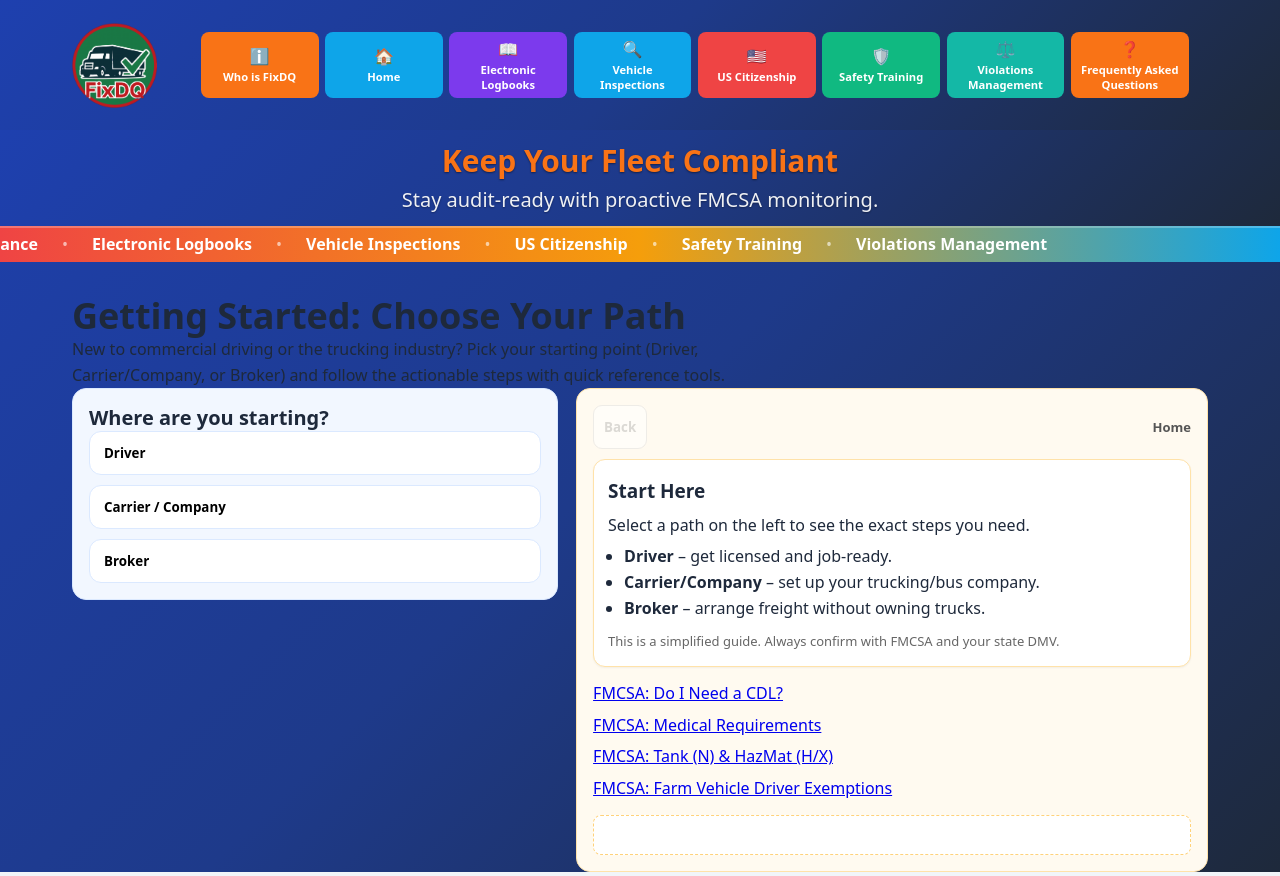
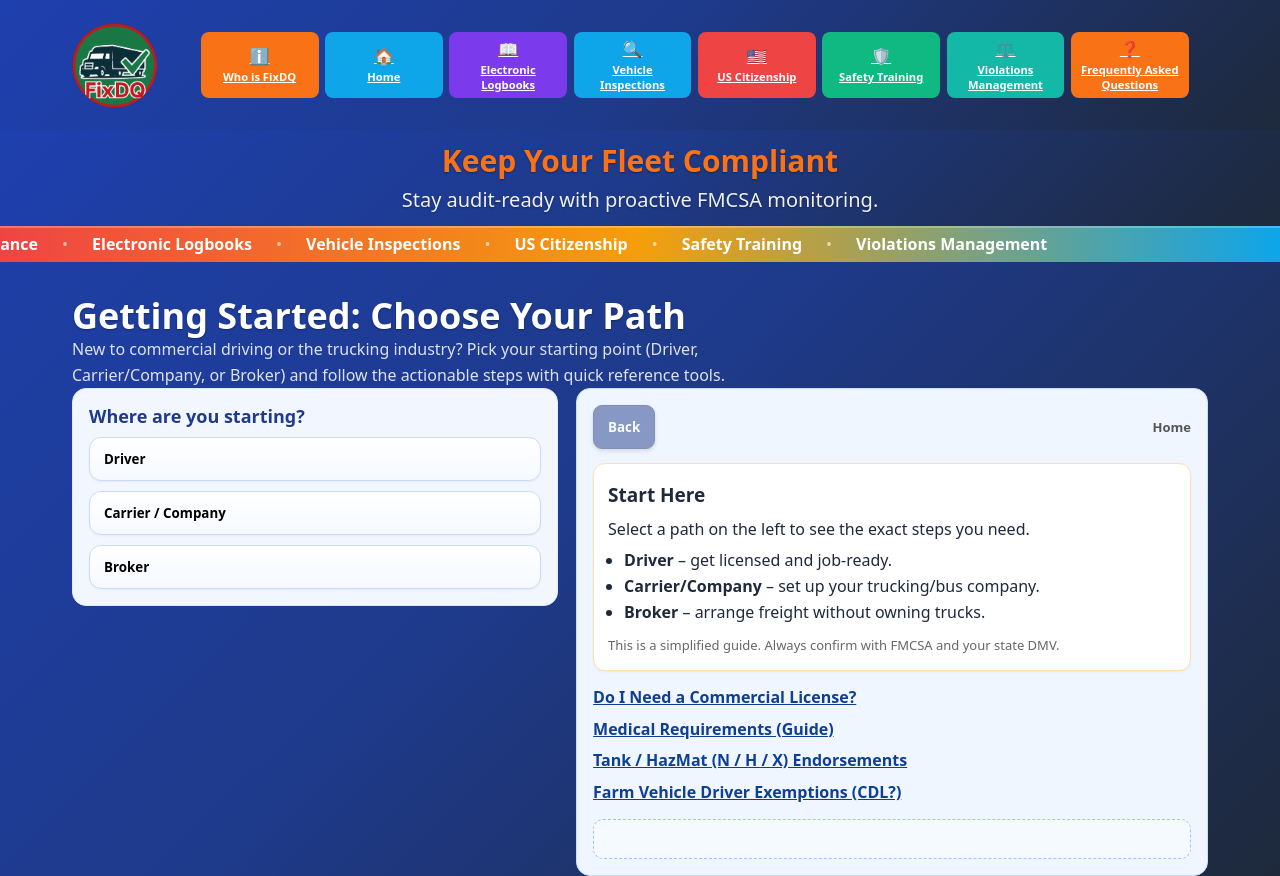
Before and after one commit to Cocodog2014/fixdq-Prod, a React (Vite) app: page /getting-started in a window 1280 px wide. Built offline with nearby package versions, Linux system fonts and the light colour scheme.

Commit message:
finished getting started

```diff
--- a/src/global.css
+++ b/src/global.css
@@ -169,6 +169,11 @@ body {
   -webkit-font-smoothing: antialiased;
   -moz-osx-font-smoothing: grayscale;
 }
+
+/* Utility: dark gradient page wrapper (enforces readable light text) */
+.gradient-page { background: var(--bg-gradient-primary); min-height: 100vh; color: var(--color-white); }
+.gradient-page h1, .gradient-page h2, .gradient-page h3 { color: var(--color-white); text-shadow:0 1px 2px rgba(0,0,0,0.35); }
+.gradient-page a { color: #fff; text-decoration: underline; }
 
 /* Touch-friendly sizing for mobile */
 button,
--- a/src/pages/GettingStarted/GettingStarted.css
+++ b/src/pages/GettingStarted/GettingStarted.css
@@ -1,26 +1,42 @@
 .gs-flow { display:grid; grid-template-columns:1fr 1.3fr; gap:18px; align-items:start; }
-.getting-started-page.gradient-page { background: var(--bg-gradient-primary); min-height:100vh; color: var(--color-gray-800); }
-.getting-started-page .gs-card { box-shadow: var(--shadow-sm); }
+.getting-started-page.gradient-page { background: var(--bg-gradient-primary); min-height:100vh; color: var(--color-white); }
+/* Keep card content dark on light surface for readability */
+.getting-started-page .gs-card { box-shadow: var(--shadow-sm); color: var(--color-gray-800); }
+/* Override gradient heading color inside light cards */
+.gradient-page .gs-card h1,
+.gradient-page .gs-card h2,
+.gradient-page .gs-card h3 { color: var(--color-gray-800); text-shadow:none; }
+/* Heading contrast on gradient */
+.getting-started-page.gradient-page h1 { color: var(--color-white); text-shadow: 0 1px 2px rgba(0,0,0,0.35); }
+.getting-started-page.gradient-page .gs-intro { color: rgba(255,255,255,0.85); }
 .gs-container { padding-top:32px; }
 .gs-intro { max-width:760px; }
 .gs-left { background:#f2f7ff; border:1px solid #dbe9ff; border-radius:14px; padding:16px; position:sticky; top:8px; height:fit-content; }
-.gs-right { background:#fffaf0; border:1px solid #ffe2a9; border-radius:14px; padding:16px; }
+.gs-right { background:#f0f6ff; border:1px solid #c7ddff; border-radius:14px; padding:16px; }
 .gs-h2 { margin:0; font-size:20px; }
 .gs-h3 { margin:4px 0 8px 0; font-size:19px; }
 .gs-head { display:flex; justify-content:space-between; align-items:center; margin-bottom:10px; }
-.gs-back { border:1px solid #ddd; background:#fff; border-radius:9px; padding:8px 10px; font-weight:700; cursor:pointer; }
+.gs-back { border:1px solid #0f2f6b; background:#1e3a8a; color:#fff; border-radius:9px; padding:8px 14px; font-weight:700; cursor:pointer; box-shadow:0 2px 4px rgba(0,0,0,0.25); transition:background .18s, transform .15s; }
+.gs-back:hover { background:#26479e; }
+.gs-back:active { background:#17316d; transform:translateY(1px); }
 .gs-back.disabled { opacity:.5; cursor:not-allowed; }
 .gs-crumbs { font-weight:700; font-size:13px; color:#555; white-space:nowrap; overflow:auto; }
 .gs-card { background:#fff; border:1px solid #ffe2a9; border-radius:12px; padding:14px; }
 .gs-choice-col { display:flex; flex-direction:column; gap:10px; }
-.gs-choice-btn { border:1px solid #dbe9ff; background:#fff; border-radius:12px; padding:12px 14px; cursor:pointer; font-weight:700; text-align:left; transition:background .15s, box-shadow .15s; }
-.gs-choice-btn.active { outline:2px solid #8cb7ff; background:#f8fbff; }
+.gs-choice-btn { border:1px solid #c9dbf8; background:linear-gradient(#ffffff,#f5f9ff); border-radius:12px; padding:12px 14px; cursor:pointer; font-weight:700; text-align:left; transition:background .18s, box-shadow .18s, transform .15s; box-shadow:0 1px 2px rgba(0,0,0,0.05); }
+.gs-choice-btn:hover { background:linear-gradient(#ffffff,#eef5ff); }
+.gs-choice-btn:active { transform:scale(.97); }
+.gs-choice-btn.active { outline:2px solid #6ca3ff; background:linear-gradient(#f5faff,#e6f1ff); box-shadow:0 0 0 3px rgba(108,163,255,0.25); }
 .gs-tag-row { display:flex; flex-wrap:wrap; gap:6px; margin:6px 0 10px; }
 .gs-tag { font-size:12px; border:1px solid #e6e6e6; border-radius:999px; padding:4px 8px; background:#fff; }
+.path-driver .gs-tag { background:#fff7eb; border-color:#ffd7ae; }
+.path-carrier .gs-tag { background:#e9fff3; border-color:#bcefd3; }
+.path-broker .gs-tag { background:#f3efff; border-color:#d6ccf5; }
 .gs-steps { margin:0; padding-left:0; }
-.gs-step { list-style:none; border:1px solid #f1e2bf; background:#fffdf7; border-radius:12px; padding:12px; margin:10px 0; }
+.gs-step { list-style:none; border:1px solid #c2d8fb; background:linear-gradient(135deg,#f9fbff,#ecf3ff); border-radius:14px; padding:14px 14px 16px; margin:14px 0; position:relative; overflow:hidden; }
+.gs-step:before { content:""; position:absolute; inset:0; background:linear-gradient(120deg,rgba(120,170,255,.25),rgba(255,255,255,0)); pointer-events:none; }
 .gs-step-top { display:grid; grid-template-columns:32px 1fr; gap:10px; align-items:start; }
-.gs-step-num { width:28px; height:28px; border-radius:14px; border:1px solid #ffd99a; display:flex; align-items:center; justify-content:center; font-weight:800; background:#fff; }
+.gs-step-num { width:32px; height:32px; border-radius:16px; border:2px solid #6ca3ff; display:flex; align-items:center; justify-content:center; font-weight:700; background:#ffffff; color:#0f3f91; box-shadow:0 1px 2px rgba(0,0,0,.08); }
 .gs-step-text { font-weight:600; }
 .gs-hint { font-size:12px; color:#666; margin-top:4px; }
 .gs-action-row { display:flex; flex-wrap:wrap; gap:8px; margin-top:10px; }
@@ -32,12 +48,47 @@
 .gs-bullets { margin:6px 0 10px 16px; }
 .gs-note { font-size:13px; color:#666; }
 .gs-cta-row { display:flex; flex-wrap:wrap; gap:8px; margin-top:8px; }
-.gs-link-btn { border:1px solid #d7e1ff; background:#f7faff; padding:8px 10px; border-radius:8px; cursor:pointer; font-weight:700; }
+.gs-link-btn { border:1px solid #cedbfd; background:linear-gradient(#ffffff,#f0f6ff); padding:8px 12px; border-radius:8px; cursor:pointer; font-weight:700; font-size:14px; display:inline-flex; align-items:center; gap:4px; box-shadow:0 1px 2px rgba(0,0,0,.05); transition:background .18s, transform .15s; }
+.gs-link-btn:hover { background:linear-gradient(#ffffff,#e8f2ff); }
+.gs-link-btn:active { transform:translateY(1px); }
 .gs-links { margin-top:14px; display:flex; flex-direction:column; gap:6px; }
-.gs-def-box { margin-top:8px; padding:10px; border:1px dashed #ffd27a; border-radius:8px; background:#fff; min-height:40px; }
+.gs-def-box { margin-top:8px; padding:12px 14px; border:1px dashed #9cc4ff; border-radius:10px; background:#f5faff; min-height:40px; font-size:14px; line-height:1.4; }
 
 /* Responsive tweak */
 @media (max-width: 900px) {
   .gs-flow { grid-template-columns:1fr; }
   .gs-left { position:relative; top:auto; }
 }
+
+/* PATH ACCENT VARIANTS --------------------------------------------------- */
+/* Unify panel background across paths so base light blue isn't overridden */
+.path-driver .gs-right,
+.path-carrier .gs-right,
+.path-broker .gs-right { background:#f0f6ff; border-color:#c7ddff; }
+
+/* Path step variants now subtle blue tints to avoid conflicting palettes */
+.path-driver .gs-step,
+.path-carrier .gs-step,
+.path-broker .gs-step { background:linear-gradient(135deg,#f9fbff,#e8f1ff); border-color:#c2d8fb; }
+.path-driver .gs-step-num,
+.path-carrier .gs-step-num,
+.path-broker .gs-step-num { border-color:#6ca3ff; color:#0f3f91; }
+
+/* Focus ring unification */
+.gs-choice-btn:focus, .gs-link-btn:focus, .gs-back:focus { outline:2px solid #2563eb; outline-offset:2px; }
+
+/* Left heading styling */
+.gs-left .gs-h2 { font-size:18px; font-weight:700; margin-bottom:8px; color:#1e3a8a; text-shadow:0 1px 1px rgba(255,255,255,0.6); }
+
+/* Slightly more room above steps header region */
+.gs-head { margin-bottom:14px; }
+
+/* READABILITY OVERRIDES ON LIGHT PANELS ---------------------------------- */
+/* Ensure panel and link text inside right column use dark accessible colors
+  (gradient-page sets all text white, so we raise specificity) */
+.gradient-page .gs-right { color: var(--color-gray-800); }
+.gradient-page .gs-right a { color:#0f3f91; }
+.gradient-page .gs-links a { color:#0f3f91; font-weight:600; text-decoration:underline; }
+.gradient-page .gs-links a:hover { color:#1e4fad; }
+.gradient-page .gs-links a:active { color:#0c3678; }
+.gradient-page .gs-right .gs-def-box { color:#0f3f91; }
--- a/src/pages/GettingStarted/GettingStarted.jsx
+++ b/src/pages/GettingStarted/GettingStarted.jsx
@@ -1,6 +1,5 @@
 import React, { useMemo, useState } from 'react'
 import GlobalHeader from '../../components/GlobalHeader'
-import './GettingStarted.css'
 
 // Getting Started page integrating the CMVFlowchart (Driver / Carrier / Broker)
 
@@ -22,7 +21,7 @@ function CMVFlowchart({ cdlLink = '#' }) {
         {
           text: 'Study and schedule the knowledge test.',
           hint: 'You’ll take general knowledge + any endorsement tests you need.',
-          actions: [ { label: 'Do I need a CDL?', href: cdlLink, defKey: 'cdl' } ]
+          actions: [ { label: 'Do I Need a Commercial License?', href: '/fmcsa-compliance#flowchart', defKey: 'cdl' } ]
         },
         {
           text: 'Complete ELDT (Entry‑Level Driver Training) if required.',
@@ -50,8 +49,8 @@ function CMVFlowchart({ cdlLink = '#' }) {
       ],
       tags: ['USDOT', 'MC #', 'BOC‑3', 'IRP/IFTA', 'ELD'],
       extraActions: [
-        { label: 'FMCSA: Do I Need a CDL?', href: fmcsaLinks.cdl, defKey: 'cdl' },
-        { label: 'FMCSA: Medical Requirements', href: fmcsaLinks.medical, defKey: 'medical' }
+  { label: 'Do I Need a Commercial License?', href: '/fmcsa-compliance#flowchart', defKey: 'cdl' },
+  { label: 'Medical Requirements (Guide)', href: '/medical-requirements', defKey: 'medical' }
       ]
     },
     broker: {
@@ -65,7 +64,7 @@ function CMVFlowchart({ cdlLink = '#' }) {
       ],
       tags: ['MC #', '$75k Bond/Trust', 'BOC‑3'],
       extraActions: [
-        { label: 'FMCSA: Medical Requirements', href: fmcsaLinks.medical, defKey: 'medical' }
+  { label: 'Medical Requirements (Guide)', href: '/medical-requirements', defKey: 'medical' }
       ]
     }
   }
@@ -147,7 +146,7 @@ function CMVFlowchart({ cdlLink = '#' }) {
   }
 
   return (
-    <section className="gs-flow">
+    <section className={`gs-flow path-${currentId}`}>
       <div className="gs-left">
         <h2 className="gs-h2">Where are you starting?</h2>
         <div className="gs-choice-col">
@@ -198,10 +197,10 @@ function CMVFlowchart({ cdlLink = '#' }) {
           )}
         </article>
         <div className="gs-links">
-          <a href={fmcsaLinks.cdl} target="_blank" rel="noreferrer" onClick={e => { e.preventDefault(); openAndDefine(fmcsaLinks.cdl, 'cdl') }}>FMCSA: Do I Need a CDL?</a>
-          <a href={fmcsaLinks.medical} target="_blank" rel="noreferrer" onClick={e => { e.preventDefault(); openAndDefine(fmcsaLinks.medical, 'medical') }}>FMCSA: Medical Requirements</a>
-          <a href={fmcsaLinks.endorsements} target="_blank" rel="noreferrer" onClick={e => { e.preventDefault(); openAndDefine(fmcsaLinks.endorsements, 'endorsements') }}>FMCSA: Tank (N) & HazMat (H/X)</a>
-          <a href={fmcsaLinks.farm} target="_blank" rel="noreferrer" onClick={e => { e.preventDefault(); openAndDefine(fmcsaLinks.farm, 'farm') }}>FMCSA: Farm Vehicle Driver Exemptions</a>
+          <a href="/fmcsa-compliance#flowchart" onClick={e => { e.preventDefault(); window.location.href='/fmcsa-compliance#flowchart'; }}>{'Do I Need a Commercial License?'}</a>
+          <a href="/medical-requirements" onClick={e => { e.preventDefault(); window.location.href='/medical-requirements'; }}>Medical Requirements (Guide)</a>
+          <a href="/fmcsa-compliance#flowchart" onClick={e => { e.preventDefault(); window.location.href='/fmcsa-compliance#flowchart'; }}>Tank / HazMat (N / H / X) Endorsements</a>
+          <a href="/fmcsa-compliance#flowchart" onClick={e => { e.preventDefault(); window.location.href='/fmcsa-compliance#flowchart'; }}>Farm Vehicle Driver Exemptions (CDL?)</a>
           <div className="gs-def-box" aria-live="polite">{definition}</div>
         </div>
       </div>
@@ -214,7 +213,7 @@ const definitions = {
   cdlManual: 'Choose your state and open the official CDL manual (or the state’s latest PDF).',
   medical: 'Most CDL drivers must pass a DOT physical with a certified medical examiner and carry a valid Medical Examiner’s Certificate.',
   eldt: 'ELDT (Entry‑Level Driver Training) is federally required instruction (theory + behind‑the‑wheel) for new CDL A/B applicants and certain upgrades/endorsements, tracked in FMCSA’s Training Provider Registry.',
-  endorsements: 'Endorsements add privileges to your CDL—for example Tank (N) for bulk liquids and HazMat (H/X) for placarded hazardous materials after TSA and knowledge testing.',
+  endorsements: 'Endorsements add privileges to your CDL—Tank (N) for bulk liquids; HazMat (H) for placarded hazardous materials; X combines Tank + HazMat (after TSA background + knowledge tests).',
   farm: 'Some farm vehicle drivers are exempt from CDL if operating within limited radius and conditions; rules vary—verify details before relying on an exemption.'
 }
 
```
Also changed, not shown: docs-md/development.md (+16 -1 lines).
